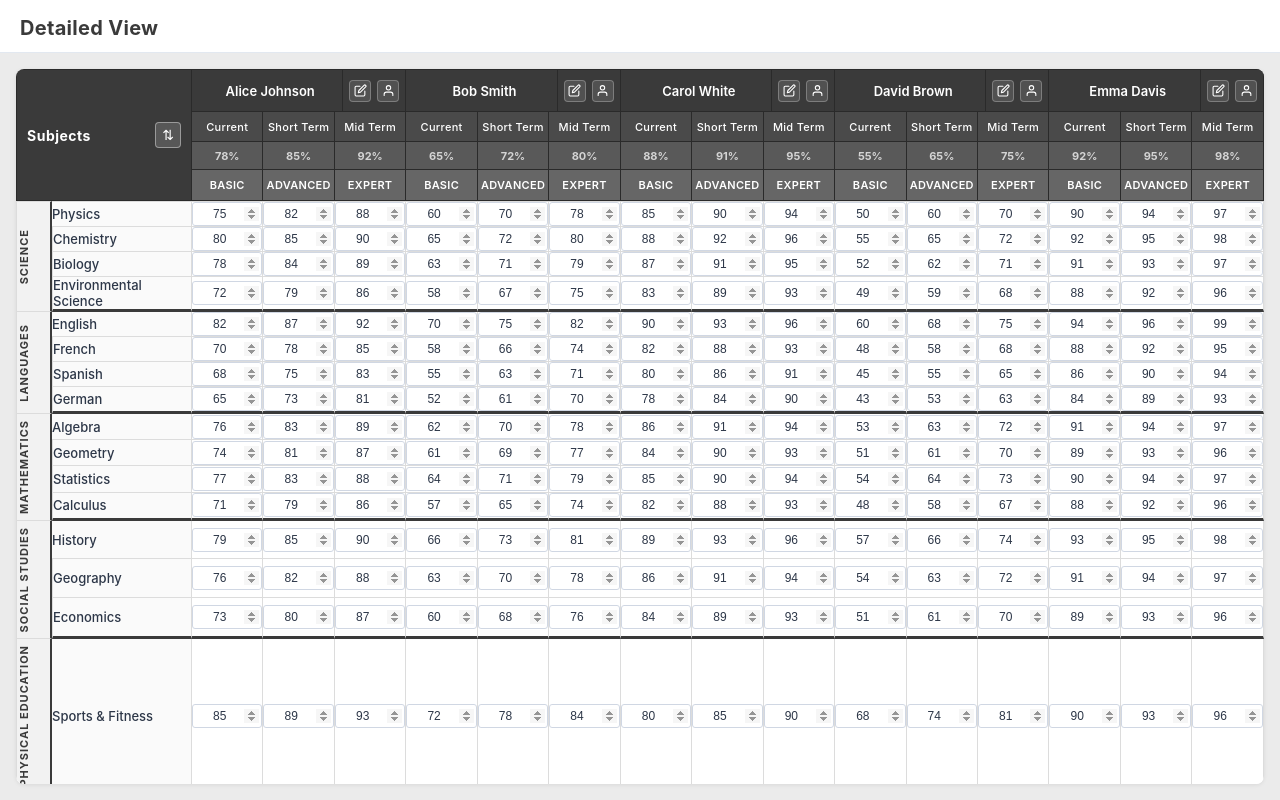
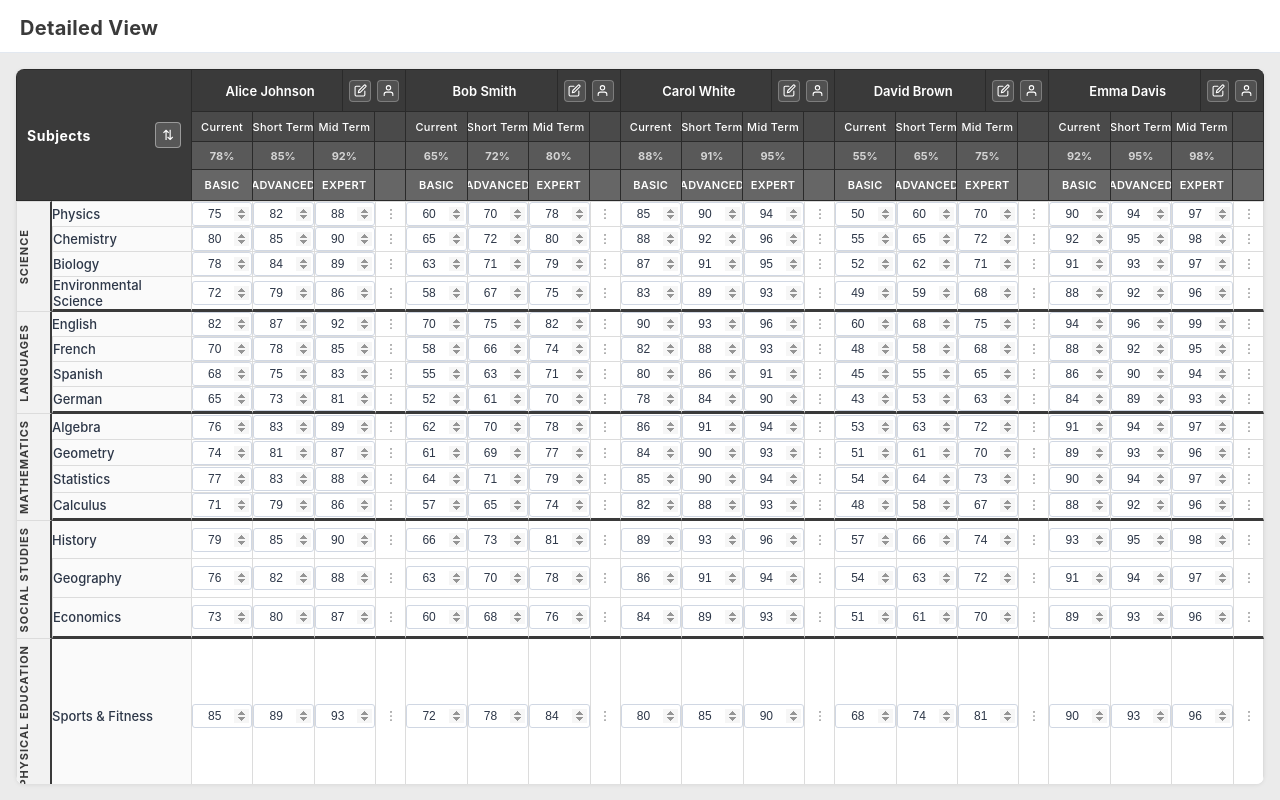
Before and after one commit to nimishawilson/ui-grid-demo, an Angular app: page /detailed-view in a window 1280 px wide. Built offline with nearby package versions, Linux system fonts and the light colour scheme.

Commit message:
add icon at the place of clock symbol

```diff
--- a/src/app/components/detailed-grid/detailed-grid.component.html
+++ b/src/app/components/detailed-grid/detailed-grid.component.html
@@ -10,6 +10,7 @@
           <col class="col-mark">
           <col class="col-mark">
           <col class="col-mark">
+          <col class="col-icon">
         }
       </colgroup>
       <thead>
@@ -23,7 +24,7 @@
             </div>
           </th>
           @for (student of students; track student.id) {
-            <th colspan="3" class="student-header">
+            <th colspan="4" class="student-header">
               <div class="student-header-inner">
                 <div class="sh-row sh-name">
                   <span class="sh-name-text">{{ student.name }}</span>
@@ -44,16 +45,19 @@
                   <span>Current</span>
                   <span>Short Term</span>
                   <span>Mid Term</span>
+                  <span class="sh-icon-col"></span>
                 </div>
                 <div class="sh-row sh-pcts">
                   <span>{{ student.percentages.current }}%</span>
                   <span>{{ student.percentages.shortTerm }}%</span>
                   <span>{{ student.percentages.midTerm }}%</span>
+                  <span class="sh-icon-col"></span>
                 </div>
                 <div class="sh-row sh-levels">
                   <span>Basic</span>
                   <span>Advanced</span>
                   <span>Expert</span>
+                  <span class="sh-icon-col"></span>
                 </div>
               </div>
             </th>
@@ -73,6 +77,7 @@
           <col class="col-mark">
           <col class="col-mark">
           <col class="col-mark">
+          <col class="col-icon">
         }
       </colgroup>
       <tbody>
@@ -104,6 +109,15 @@
                          min="0" max="100"
                          placeholder="—">
                 </td>
+                <td class="row-icon-cell">
+                  <button class="row-action-btn" title="Actions">
+                    <svg xmlns="http://www.w3.org/2000/svg" width="14" height="14" viewBox="0 0 24 24" fill="currentColor">
+                      <circle cx="12" cy="5" r="1.5"/>
+                      <circle cx="12" cy="12" r="1.5"/>
+                      <circle cx="12" cy="19" r="1.5"/>
+                    </svg>
+                  </button>
+                </td>
               }
             </tr>
           }
--- a/src/app/components/detailed-grid/detailed-grid.component.scss
+++ b/src/app/components/detailed-grid/detailed-grid.component.scss
@@ -61,9 +61,12 @@ $cat-sep-color:   #3a3a3a;
 }
 
 // ── Column widths ─────────────────────────────────────────────────────────────
+$col-icon-w: 30px;
+
 .col-category { width: 36px; }
 .col-subject  { width: 140px; }
 .col-mark     { /* equal share of remaining width */ }
+.col-icon     { width: $col-icon-w; }
 
 // ── Header row ───────────────────────────────────────────────────────────────
 thead .header-row th {
@@ -146,7 +149,7 @@ thead .header-row th {
   flex-shrink: 0;
   overflow: hidden;
 
-  // Sub-column dividers for rows that have 3 spans
+  // Sub-column dividers (terms / pcts / levels)
   span {
     flex: 1;
     display: flex;
@@ -161,6 +164,12 @@ thead .header-row th {
     &:last-child {
       border-right: none;
     }
+  }
+
+  // Fixed-width placeholder for the icon column in header sub-rows
+  .sh-icon-col {
+    flex: 0 0 $col-icon-w;
+    width: $col-icon-w;
   }
 }
 
@@ -292,6 +301,33 @@ tbody {
     border-right: 2px solid $border-body;
   }
 
+  // ── Row action icon cell ─────────────────────────────────────────────────
+  .row-icon-cell {
+    text-align: center;
+    vertical-align: middle;
+    padding: 0;
+  }
+
+  .row-action-btn {
+    display: inline-flex;
+    align-items: center;
+    justify-content: center;
+    width: 22px;
+    height: 22px;
+    background: none;
+    border: none;
+    border-radius: 4px;
+    color: #888;
+    cursor: pointer;
+    padding: 0;
+    transition: background 0.15s, color 0.15s;
+
+    &:hover {
+      background: #e8e8e8;
+      color: #333;
+    }
+  }
+
   // ── Mark input cell ───────────────────────────────────────────────────────
   .mark-cell {
     padding: 3px 4px;
```
